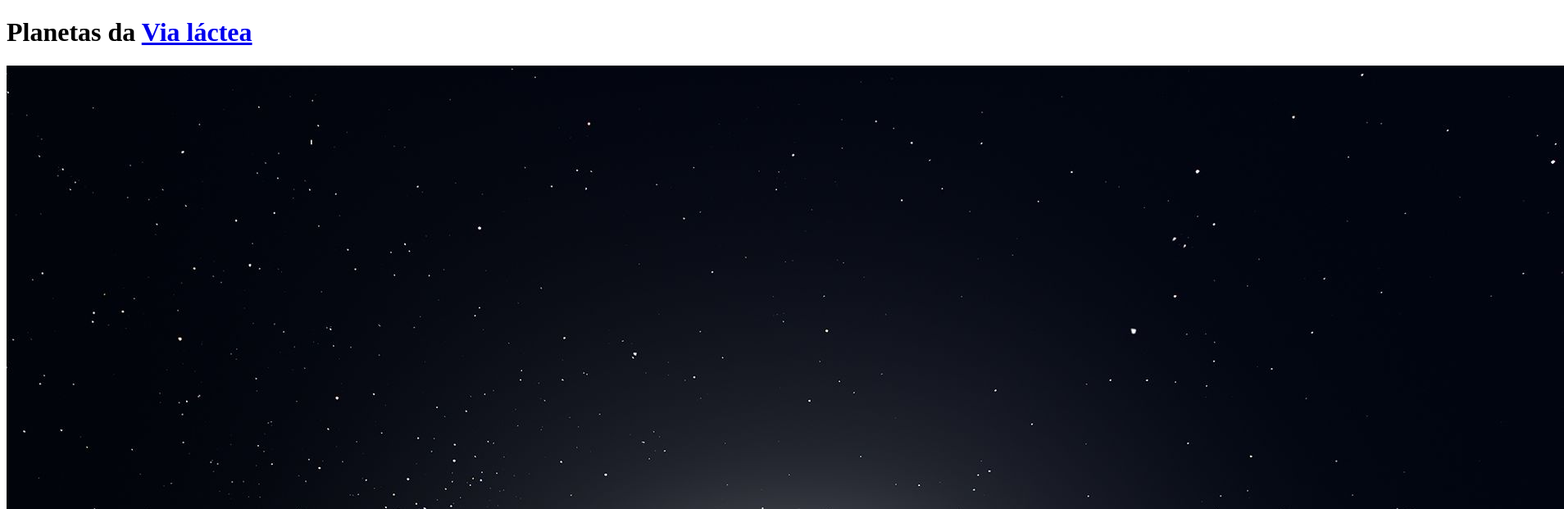
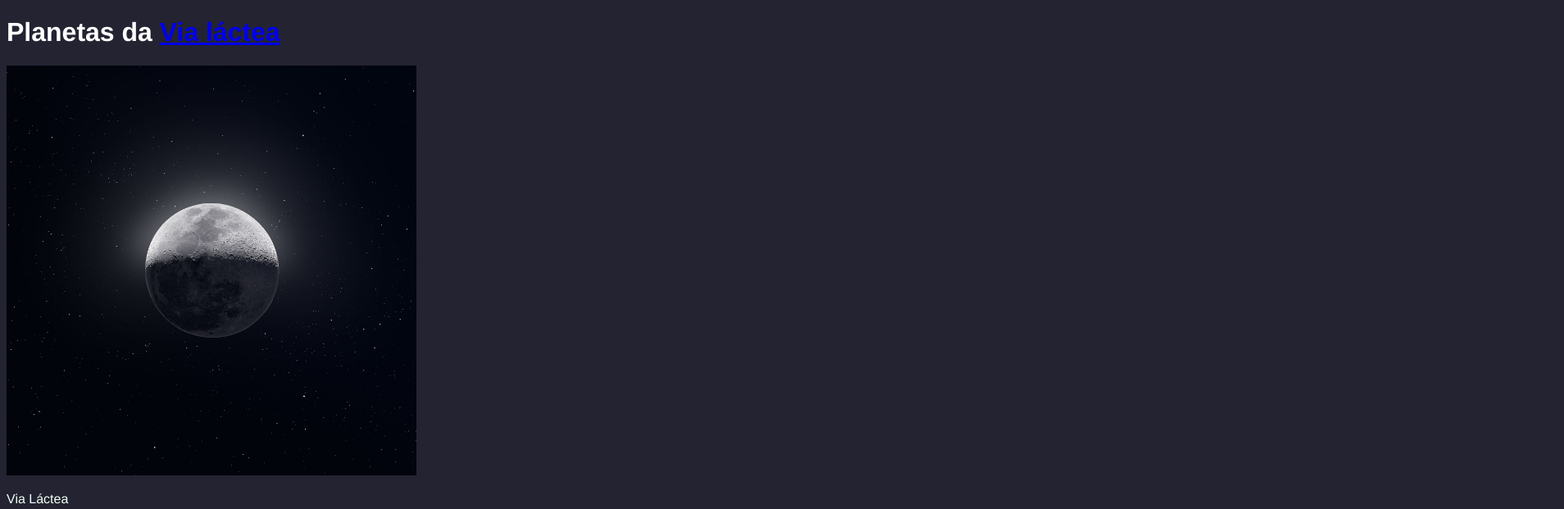
Before and after one commit to JPLeopoldino/html-tarefa-planetas, a plain HTML site: page index.html in a window 1280 px wide. Shown: the top 621 px of the page at 82% size, 1908 px wide, since content can reach past the window. Drawn offline with Linux system fonts and the light colour scheme.

Commit message:
Testes de CSS

```diff
--- a/index.html
+++ b/index.html
@@ -1,9 +1,27 @@
 <!DOCTYPE html>
-<html lang="en">
+<html>
 <head>
     <meta charset="UTF-8">
-    <meta name="viewport" content="width=device-width, initial-scale=1.0">
     <title>Document</title>
+    <style>
+        header{
+            color: white;
+        }
+        body{
+            background: rgb(35, 35, 50);
+            font-family: Helvetica Neue, Helvetica, Arial;
+        }
+        main {
+            color:honeydew;
+            scale: 5px;
+            margin: auto;
+            size: 5px;
+        }
+        img {
+            height: 500px;
+            width: 500px;
+        }
+    </style>
 </head>
 <body>
     <header>
@@ -11,6 +29,7 @@
     </header>
     <main>
         <a href="https://pt.wikipedia.org/wiki/Via_Láctea"><img src="img/final-mosaic.jpg"></a>
+        <p>Via Láctea</p>
     </main>
     <footer>
 
```
